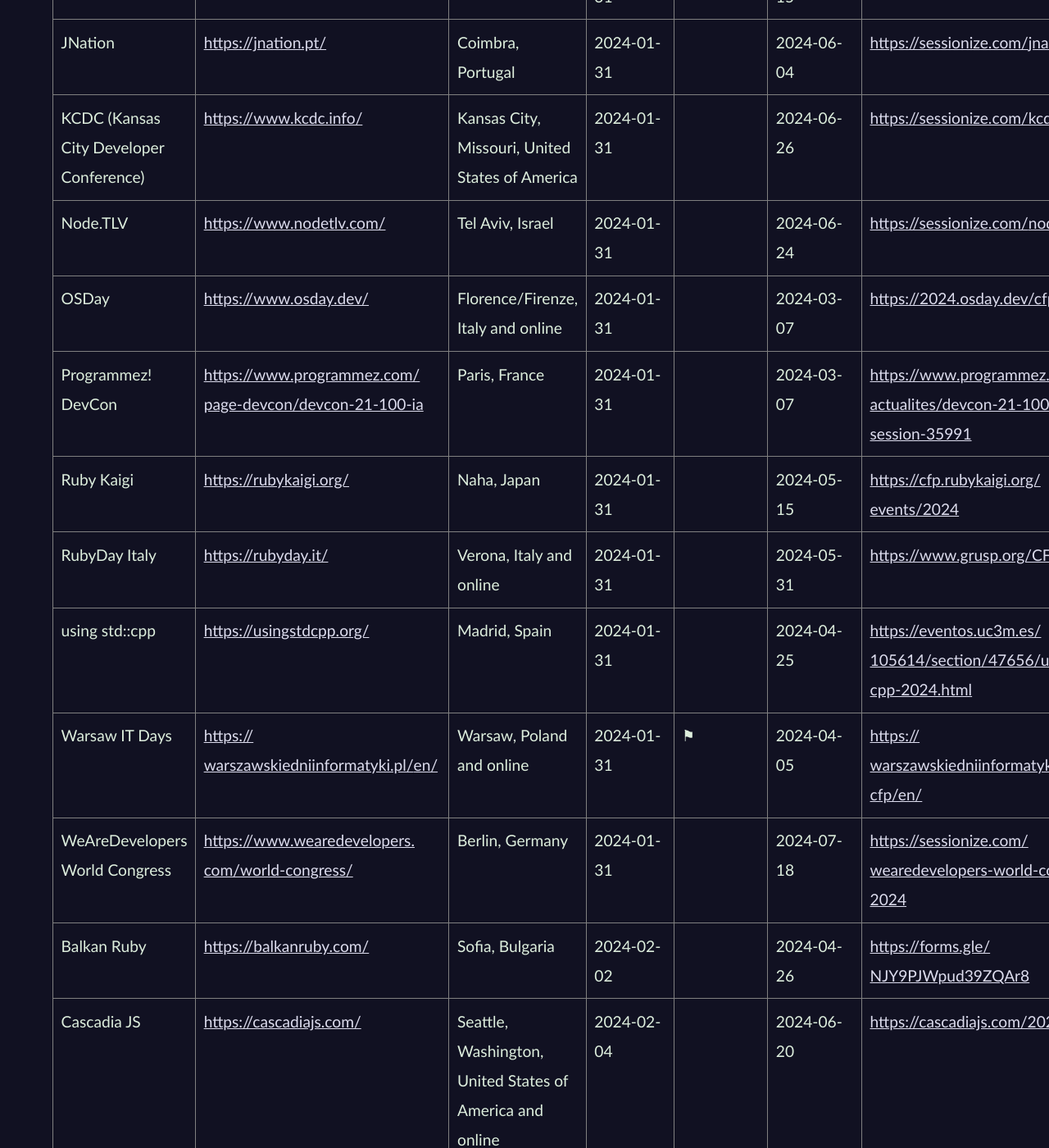
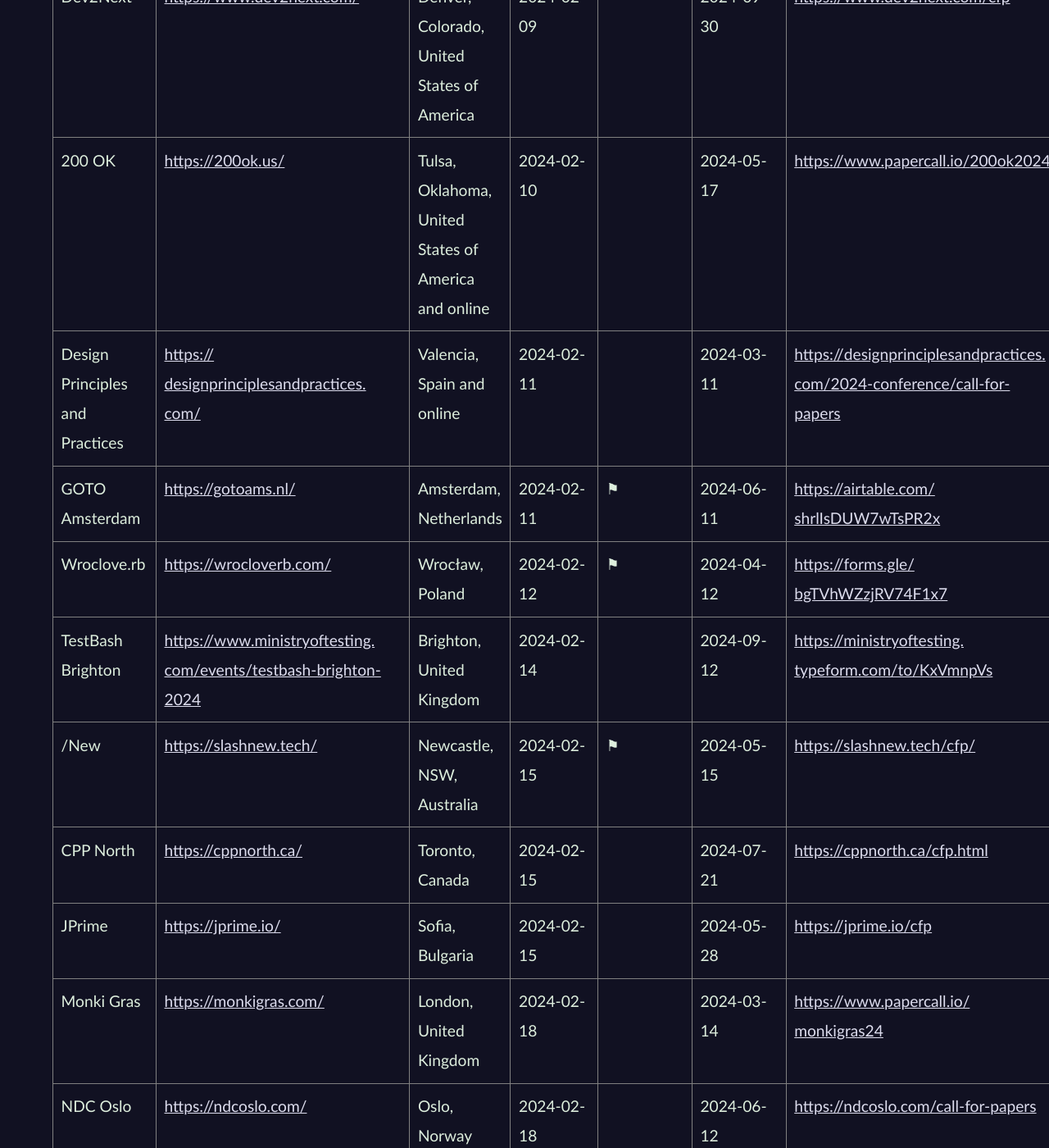
Before and after one commit to CodosaurusLLC/CodosaurusLLC.github.io, a Jekyll site: the page built from speaking/cfps-ending-soon.md, in a window 1280 px wide and 1400 px high, scrolled down 1292 px. Shown: the whole window at 82% size. Built offline with Jekyll 4.4.1, drawn with Linux system fonts in a browser that asks for light colours; some of the changed text lies outside the part shown.

Commit message:
update cfp list, also tweak wwwizzzard landing pg

```diff
--- a/speaking/cfps-ending-soon.md
+++ b/speaking/cfps-ending-soon.md
@@ -6,7 +6,7 @@
 notes: Use Airtable to mail view to self (select all, and send from context menu), copy table from email, remove styling, and update date.
 ---
 
-<center>LAST UPDATED: 2024-01-30</center>
+<center>LAST UPDATED: 2024-02-06</center>
 
 This is a list of CfPs
 (Calls for Papers/Presentations/Participation/etc.)
@@ -69,150 +69,6 @@
       <th>CFP Link</th>
     </tr>
     <tr>
-      <td>Agile</td>
-      <td><a href="https://www.agilealliance.org/agile2024/" target="_blank">https://www.agilealliance.org/<wbr>agile2024/</a></td>
-      <td>Dallas, Texas, United States of America</td>
-      <td>2024-01-31</td>
-      <td></td>
-      <td>2024-07-21</td>
-      <td><a href="https://www.agilealliance.org/agile2024/submissions/" target="_blank">https://www.agilealliance.org/<wbr>agile2024/submissions/</a></td>
-    </tr>
-    <tr>
-      <td>Domain-Driven Design Europe</td>
-      <td><a href="https://dddeurope.com/" target="_blank">https://dddeurope.com/</a></td>
-      <td>Amsterdam, Netherlands</td>
-      <td>2024-01-31</td>
-      <td></td>
-      <td>2024-05-30</td>
-      <td><a href="https://2024.dddeurope.com/cfp/" target="_blank">https://2024.dddeurope.com/<wbr>cfp/</a></td>
-    </tr>
-    <tr>
-      <td>Geecon</td>
-      <td><a href="https://geecon.org/" target="_blank">https://geecon.org/</a></td>
-      <td>Krakow, Poland</td>
-      <td>2024-01-31</td>
-      <td></td>
-      <td>2024-05-15</td>
-      <td><a href="https://2024.geecon.org/cfp/" target="_blank">https://2024.geecon.org/cfp/</a></td>
-    </tr>
-    <tr>
-      <td>JNation</td>
-      <td><a href="https://jnation.pt/" target="_blank">https://jnation.pt/</a></td>
-      <td>Coimbra, Portugal</td>
-      <td>2024-01-31</td>
-      <td></td>
-      <td>2024-06-04</td>
-      <td><a href="https://sessionize.com/jnation-2024/" target="_blank">https://sessionize.com/<wbr>jnation-2024/</a></td>
-    </tr>
-    <tr>
-      <td>KCDC (Kansas City Developer Conference)</td>
-      <td><a href="https://www.kcdc.info/" target="_blank">https://www.kcdc.info/</a></td>
-      <td>Kansas City, Missouri, United States of America</td>
-      <td>2024-01-31</td>
-      <td></td>
-      <td>2024-06-26</td>
-      <td><a href="https://sessionize.com/kcdc-2024/" target="_blank">https://sessionize.com/kcdc-<wbr>2024/</a></td>
-    </tr>
-    <tr>
-      <td>Node.TLV</td>
-      <td><a href="https://www.nodetlv.com/" target="_blank">https://www.nodetlv.com/</a></td>
-      <td>Tel Aviv, Israel</td>
-      <td>2024-01-31</td>
-      <td></td>
-      <td>2024-06-24</td>
-      <td><a href="https://sessionize.com/nodetlv-2024" target="_blank">https://sessionize.com/<wbr>nodetlv-2024</a></td>
-    </tr>
-    <tr>
-      <td>OSDay</td>
-      <td><a href="https://www.osday.dev/" target="_blank">https://www.osday.dev/</a></td>
-      <td>Florence/Firenze, Italy and online</td>
-      <td>2024-01-31</td>
-      <td></td>
-      <td>2024-03-07</td>
-      <td><a href="https://2024.osday.dev/cfp" target="_blank">https://2024.osday.dev/cfp</a></td>
-    </tr>
-    <tr>
-      <td>Programmez! DevCon</td>
-      <td><a href="https://www.programmez.com/page-devcon/devcon-21-100-ia" target="_blank">https://www.programmez.com/<wbr>page-devcon/devcon-21-100-ia</a></td>
-      <td>Paris, France</td>
-      <td>2024-01-31</td>
-      <td></td>
-      <td>2024-03-07</td>
-      <td><a href="https://www.programmez.com/actualites/devcon-21-100-ia-appel-session-35991" target="_blank">https://www.programmez.com/<wbr>actualites/devcon-21-100-ia-<wbr>appel-session-35991</a></td>
-    </tr>
-    <tr>
-      <td>Ruby Kaigi</td>
-      <td><a href="https://rubykaigi.org/" target="_blank">https://rubykaigi.org/</a></td>
-      <td>Naha, Japan</td>
-      <td>2024-01-31</td>
-      <td></td>
-      <td>2024-05-15</td>
-      <td><a href="https://cfp.rubykaigi.org/events/2024" target="_blank">https://cfp.rubykaigi.org/<wbr>events/2024</a></td>
-    </tr>
-    <tr>
-      <td>RubyDay Italy</td>
-      <td><a href="https://rubyday.it/" target="_blank">https://rubyday.it/</a></td>
-      <td>Verona, Italy and online</td>
-      <td>2024-01-31</td>
-      <td></td>
-      <td>2024-05-31</td>
-      <td><a href="https://www.grusp.org/CFPrubyday" target="_blank">https://www.grusp.org/<wbr>CFPrubyday</a></td>
-    </tr>
-    <tr>
-      <td>using std::cpp</td>
-      <td><a href="https://usingstdcpp.org/" target="_blank">https://usingstdcpp.org/</a></td>
-      <td>Madrid, Spain</td>
-      <td>2024-01-31</td>
-      <td></td>
-      <td>2024-04-25</td>
-      <td><a href="https://eventos.uc3m.es/105614/section/47656/using-std-cpp-2024.html" target="_blank">https://eventos.uc3m.es/<wbr>105614/section/47656/using-<wbr>std-cpp-2024.html</a></td>
-    </tr>
-    <tr>
-      <td>Warsaw IT Days</td>
-      <td><a href="https://warszawskiedniinformatyki.pl/en/" target="_blank">https://<wbr>warszawskiedniinformatyki.pl/<wbr>en/</a></td>
-      <td>Warsaw, Poland and online</td>
-      <td>2024-01-31</td>
-      <td>⚑</td>
-      <td>2024-04-05</td>
-      <td><a href="https://warszawskiedniinformatyki.pl/cfp/en/" target="_blank">https://<wbr>warszawskiedniinformatyki.pl/<wbr>cfp/en/</a></td>
-    </tr>
-    <tr>
-      <td>WeAreDevelopers World Congress</td>
-      <td><a href="https://www.wearedevelopers.com/world-congress/" target="_blank">https://www.wearedevelopers.<wbr>com/world-congress/</a></td>
-      <td>Berlin, Germany</td>
-      <td>2024-01-31</td>
-      <td></td>
-      <td>2024-07-18</td>
-      <td><a href="https://sessionize.com/wearedevelopers-world-congress-2024" target="_blank">https://sessionize.com/<wbr>wearedevelopers-world-<wbr>congress-2024</a></td>
-    </tr>
-    <tr>
-      <td>Balkan Ruby</td>
-      <td><a href="https://balkanruby.com/" target="_blank">https://balkanruby.com/</a></td>
-      <td>Sofia, Bulgaria</td>
-      <td>2024-02-02</td>
-      <td></td>
-      <td>2024-04-26</td>
-      <td><a href="https://forms.gle/NJY9PJWpud39ZQAr8" target="_blank">https://forms.gle/<wbr>NJY9PJWpud39ZQAr8</a></td>
-    </tr>
-    <tr>
-      <td>Cascadia JS</td>
-      <td><a href="https://cascadiajs.com/" target="_blank">https://cascadiajs.com/</a></td>
-      <td>Seattle, Washington, United States of America and online</td>
-      <td>2024-02-04</td>
-      <td></td>
-      <td>2024-06-20</td>
-      <td><a href="https://cascadiajs.com/2024/cfp" target="_blank">https://cascadiajs.com/2024/<wbr>cfp</a></td>
-    </tr>
-    <tr>
-      <td>LeadDev LONDON</td>
-      <td><a href="https://leaddev.com/leaddev-london" target="_blank">https://leaddev.com/leaddev-<wbr>london</a></td>
-      <td>London, United Kingdom</td>
-      <td>2024-02-04</td>
-      <td></td>
-      <td>2024-06-11</td>
-      <td><a href="https://leaddev.submittable.com/submit/283041/talk-submissions-for-leaddev-london-2024" target="_blank">https://leaddev.submittable.<wbr>com/submit/283041/talk-<wbr>submissions-for-leaddev-<wbr>london-2024</a></td>
-    </tr>
-    <tr>
       <td>CodeMotion Madrid</td>
       <td><a href="https://conferences.codemotion.com/madrid2024/en/" target="_blank">https://conferences.<wbr>codemotion.com/madrid2024/en/</a></td>
       <td>Madrid, Spain</td>
@@ -229,6 +85,15 @@
       <td>⚑</td>
       <td>2024-04-08</td>
       <td><a href="https://docs.google.com/forms/d/e/1FAIpQLSeagtEnnQhXve5TbubBrFgpxSMJa_wosPutqEdQOkNN9TAanQ/viewform" target="_blank">https://docs.google.com/forms/<wbr>d/e/<wbr>1FAIpQLSeagtEnnQhXve5TbubBrFgp<wbr>xSMJa_wosPutqEdQOkNN9TAanQ/<wbr>viewform</a></td>
+    </tr>
+    <tr>
+      <td>Dev2Next</td>
+      <td><a href="https://www.dev2next.com/" target="_blank">https://www.dev2next.com/</a></td>
+      <td>Denver, Colorado, United States of America</td>
+      <td>2024-02-09</td>
+      <td></td>
+      <td>2024-09-30</td>
+      <td><a href="https://www.dev2next.com/cfp" target="_blank">https://www.dev2next.com/cfp</a></td>
     </tr>
     <tr>
       <td>200 OK</td>
@@ -266,5 +131,59 @@
       <td>2024-04-12</td>
       <td><a href="https://forms.gle/bgTVhWZzjRV74F1x7" target="_blank">https://forms.gle/<wbr>bgTVhWZzjRV74F1x7</a></td>
     </tr>
+    <tr>
+      <td>TestBash Brighton</td>
+      <td><a href="https://www.ministryoftesting.com/events/testbash-brighton-2024" target="_blank">https://www.ministryoftesting.<wbr>com/events/testbash-brighton-<wbr>2024</a></td>
+      <td>Brighton, United Kingdom</td>
+      <td>2024-02-14</td>
+      <td></td>
+      <td>2024-09-12</td>
+      <td><a href="https://ministryoftesting.typeform.com/to/KxVmnpVs" target="_blank">https://ministryoftesting.<wbr>typeform.com/to/KxVmnpVs</a></td>
+    </tr>
+    <tr>
+      <td>/New</td>
+      <td><a href="https://slashnew.tech/" target="_blank">https://slashnew.tech/</a></td>
+      <td>Newcastle, NSW, Australia</td>
+      <td>2024-02-15</td>
+      <td>⚑</td>
+      <td>2024-05-15</td>
+      <td><a href="https://slashnew.tech/cfp/" target="_blank">https://slashnew.tech/cfp/</a></td>
+    </tr>
+    <tr>
+      <td>CPP North</td>
+      <td><a href="https://cppnorth.ca/" target="_blank">https://cppnorth.ca/</a></td>
+      <td>Toronto, Canada</td>
+      <td>2024-02-15</td>
+      <td></td>
+      <td>2024-07-21</td>
+      <td><a href="https://cppnorth.ca/cfp.html" target="_blank">https://cppnorth.ca/cfp.html</a></td>
+    </tr>
+    <tr>
+      <td>JPrime</td>
+      <td><a href="https://jprime.io/" target="_blank">https://jprime.io/</a></td>
+      <td>Sofia, Bulgaria</td>
+      <td>2024-02-15</td>
+      <td></td>
+      <td>2024-05-28</td>
+      <td><a href="https://jprime.io/cfp" target="_blank">https://jprime.io/cfp</a></td>
+    </tr>
+    <tr>
+      <td>Monki Gras</td>
+      <td><a href="https://monkigras.com/" target="_blank">https://monkigras.com/</a></td>
+      <td>London, United Kingdom</td>
+      <td>2024-02-18</td>
+      <td></td>
+      <td>2024-03-14</td>
+      <td><a href="https://www.papercall.io/monkigras24" target="_blank">https://www.papercall.io/<wbr>monkigras24</a></td>
+    </tr>
+    <tr>
+      <td>NDC Oslo</td>
+      <td><a href="https://ndcoslo.com/" target="_blank">https://ndcoslo.com/</a></td>
+      <td>Oslo, Norway</td>
+      <td>2024-02-18</td>
+      <td></td>
+      <td>2024-06-12</td>
+      <td><a href="https://ndcoslo.com/call-for-papers" target="_blank">https://ndcoslo.com/call-for-<wbr>papers</a></td>
+    </tr>
   </tbody>
 </table>
```
Also changed, not shown: _posts/0000-00-01-cfp-list-updated.md (renamed from _posts/0000-00-00-cfp-list-updated.md, +3 -3 lines), wwwizzzard.md (+6 -4 lines).
